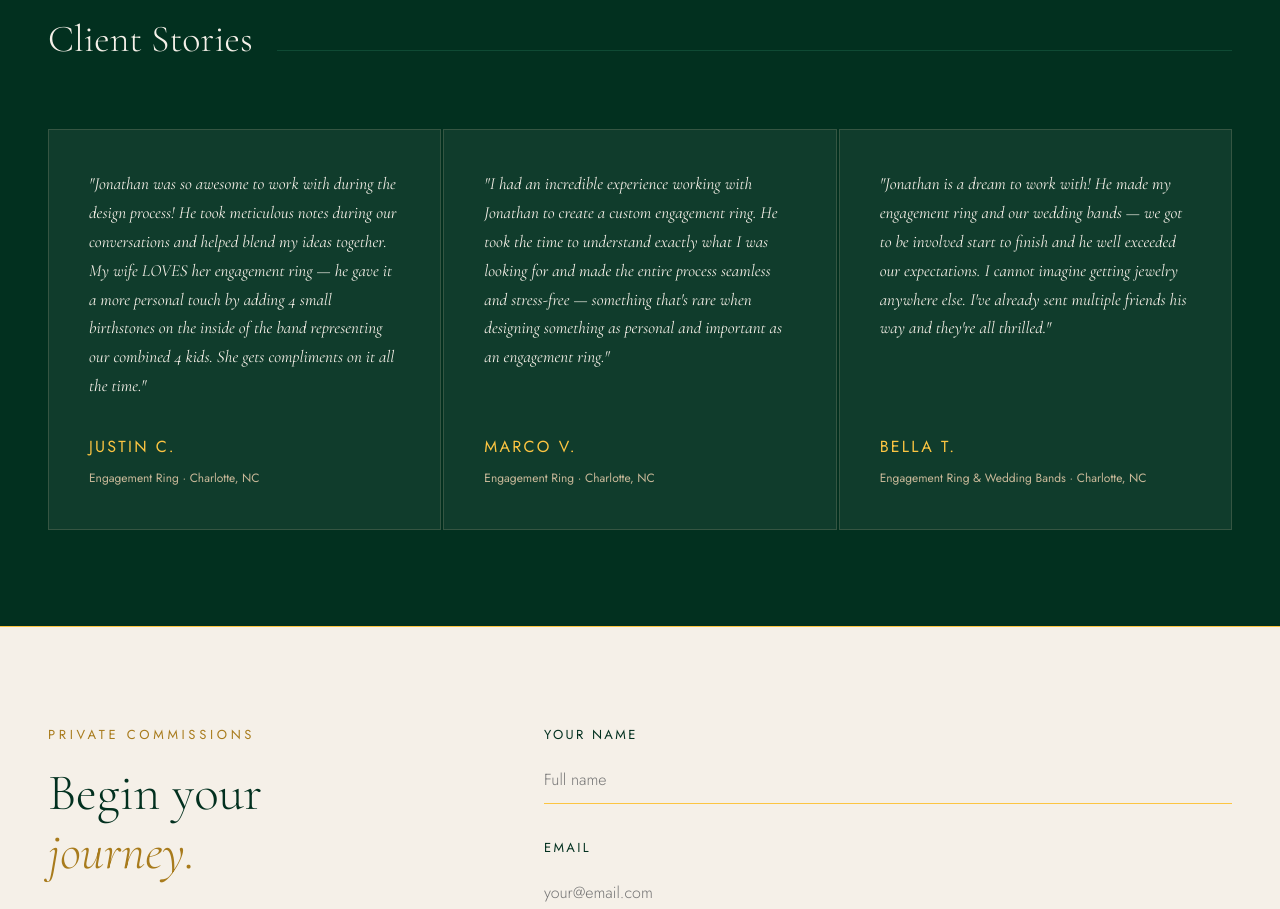
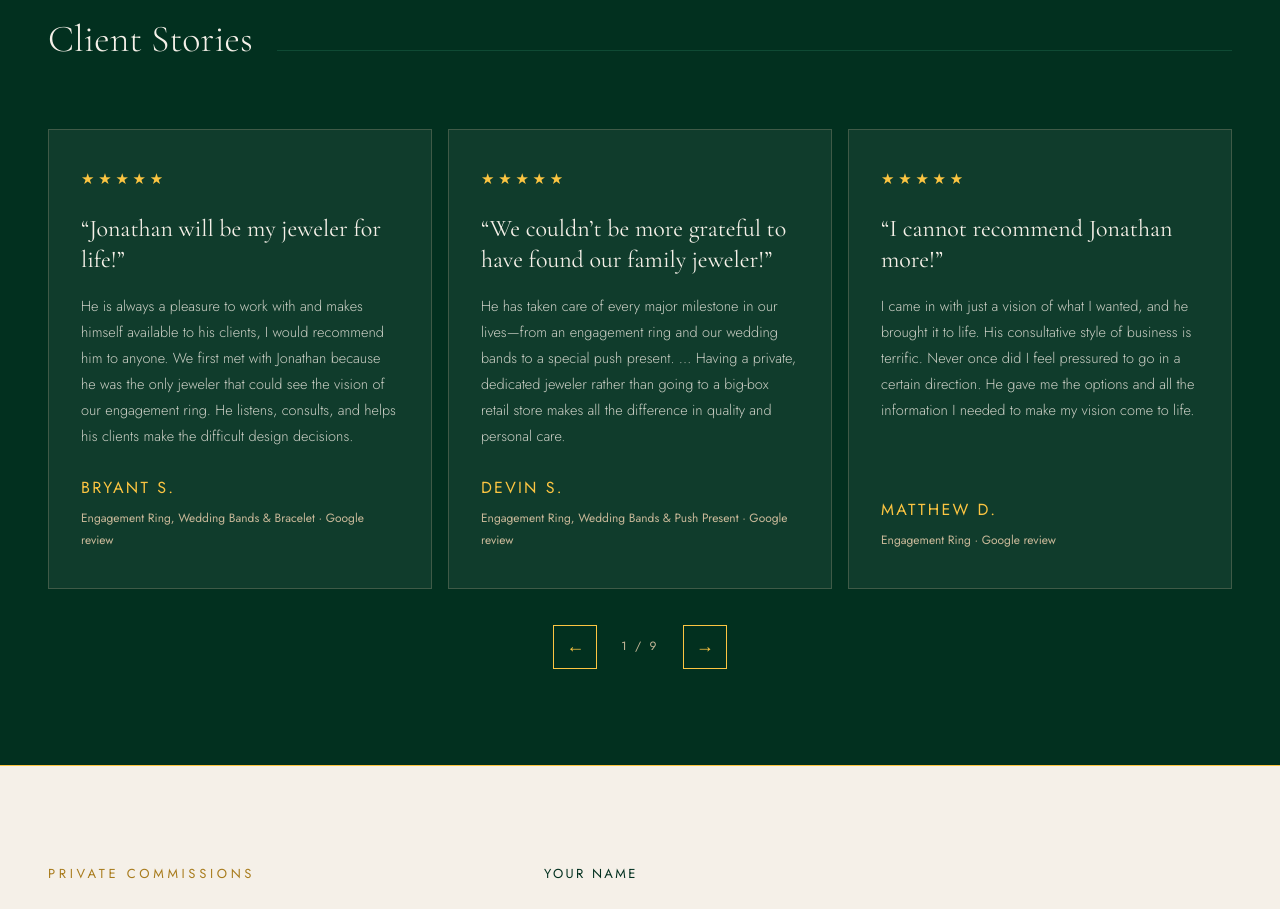
Before and after one commit to JonathanPottow/ja-fine-jewelry, a Next.js app: page / in a window 1280 px wide. Shown: the part 4640-5549 px from the top of the page. Built offline with nearby package versions, Linux system fonts and the light colour scheme; no server answers.

Commit message:
Review carousel with headline quotes, readable review font

```diff
--- /dev/null
+++ b/app/Testimonials.tsx
@@ -0,0 +1,114 @@
+'use client'
+
+import { useRef, useState, useEffect, useCallback } from 'react'
+import styles from './page.module.css'
+
+const reviews = [
+  {
+    headline: "Jonathan will be my jeweler for life!",
+    body: "He is always a pleasure to work with and makes himself available to his clients, I would recommend him to anyone. We first met with Jonathan because he was the only jeweler that could see the vision of our engagement ring. He listens, consults, and helps his clients make the difficult design decisions.",
+    name: 'Bryant S.',
+    piece: 'Engagement Ring, Wedding Bands & Bracelet',
+  },
+  {
+    headline: "We couldn\u2019t be more grateful to have found our family jeweler!",
+    body: "He has taken care of every major milestone in our lives\u2014from an engagement ring and our wedding bands to a special push present. \u2026 Having a private, dedicated jeweler rather than going to a big-box retail store makes all the difference in quality and personal care.",
+    name: 'Devin S.',
+    piece: 'Engagement Ring, Wedding Bands & Push Present',
+  },
+  {
+    headline: "I cannot recommend Jonathan more!",
+    body: "I came in with just a vision of what I wanted, and he brought it to life. His consultative style of business is terrific. Never once did I feel pressured to go in a certain direction. He gave me the options and all the information I needed to make my vision come to life.",
+    name: 'Matthew D.',
+    piece: 'Engagement Ring',
+  },
+  {
+    headline: "Incredible work!",
+    body: "My wife and I both had custom wedding rings made and we absolutely love them. Jonathan did an excellent job guiding us through the process, designing the bands, selecting the perfect stones and everything else along the way.",
+    name: 'David A.',
+    piece: 'Custom Wedding Rings',
+  },
+  {
+    headline: "She gets compliments on it all the time!",
+    body: "Jonathan was so awesome to work with during the design process! He took meticulous notes during our conversations and helped blend my ideas together. \u2026 We are a blended family, so he gave her ring a more personal touch by adding 4 small birthstones on the inside of the band representing our combined 4 kids\u2019 birthstones.",
+    name: 'Justin C.',
+    piece: 'Engagement Ring',
+  },
+  {
+    headline: "I cannot imagine getting jewelry anywhere else.",
+    body: "Jonathan is a dream to work with! He made my engagement ring and our wedding bands \u2014 we got to be involved start to finish and he well exceeded our expectations. \u2026 I\u2019ve already sent multiple friends his way and they\u2019re all thrilled.",
+    name: 'Bella T.',
+    piece: 'Engagement Ring & Wedding Bands',
+  },
+  {
+    headline: "I couldn\u2019t be happier with my experience and my dream ring!",
+    body: "From the very beginning, he took the time to listen to the style I was looking for and made sure I felt comfortable throughout the entire process. He was patient, knowledgeable, and never made me feel pressured or rushed into making a decision.",
+    name: 'Eileen B.',
+    piece: 'Engagement Ring',
+  },
+  {
+    headline: "He is our family jeweler.",
+    body: "Jonathan has helped our family secure very meaningful pieces of fine jewelry. His enthusiasm and sincerity in delivering the jewelry you seek is outstanding. Creative. Great resources. Once his work for you is delivered, he stands behind it.",
+    name: 'Steve B.',
+    piece: 'Fine Jewelry',
+  },
+  {
+    headline: "I had an incredible experience working with Jonathan to create a custom engagement ring.",
+    body: "He took the time to understand exactly what I was looking for and made the entire process seamless and stress-free \u2014 something that\u2019s rare when designing something as personal and important as an engagement ring.",
+    name: 'Marco V.',
+    piece: 'Engagement Ring',
+  },
+]
+
+export default function Testimonials() {
+  const track = useRef<HTMLDivElement>(null)
+  const [index, setIndex] = useState(0)
+
+  const update = useCallback(() => {
+    const el = track.current
+    if (!el) return
+    const card = el.children[0] as HTMLElement | undefined
+    if (!card) return
+    const step = card.offsetWidth + 16
+    setIndex(Math.round(el.scrollLeft / step))
+  }, [])
+
+  useEffect(() => {
+    const el = track.current
+    if (!el) return
+    el.addEventListener('scroll', update, { passive: true })
+    return () => el.removeEventListener('scroll', update)
+  }, [update])
+
+  const go = (dir: number) => {
+    const el = track.current
+    if (!el) return
+    const card = el.children[0] as HTMLElement
+    el.scrollBy({ left: dir * (card.offsetWidth + 16), behavior: 'smooth' })
+  }
+
+  return (
+    <div className={styles.carousel}>
+      <div className={styles.carouselTrack} ref={track} tabIndex={0} aria-label="Client reviews">
+        {reviews.map((t, i) => (
+          <figure key={i} className={styles.reviewCard}>
+            <div className={styles.reviewStars} role="img" aria-label="5 out of 5 stars">★★★★★</div>
+            <blockquote className={styles.reviewQuote}>
+              <p className={styles.reviewHeadline}>&ldquo;{t.headline}&rdquo;</p>
+              <p className={styles.reviewBody}>{t.body}</p>
+            </blockquote>
+            <figcaption className={styles.testimonialMeta}>
+              <span className={styles.testimonialName}>{t.name}</span>
+              <span className={styles.testimonialPiece}>{t.piece} · Google review</span>
+            </figcaption>
+          </figure>
+        ))}
+      </div>
+      <div className={styles.carouselControls}>
+        <button type="button" className={styles.carouselBtn} onClick={() => go(-1)} aria-label="Previous reviews">←</button>
+        <span className={styles.carouselCount}>{Math.min(index + 1, reviews.length)} / {reviews.length}</span>
+        <button type="button" className={styles.carouselBtn} onClick={() => go(1)} aria-label="Next reviews">→</button>
+      </div>
+    </div>
+  )
+}
--- a/app/api/contact/route.ts
+++ b/app/api/contact/route.ts
@@ -54,7 +54,7 @@ export async function POST(req: NextRequest) {
         `<tr><td style="padding:4px 14px 4px 0;color:#8a7a5a;font-size:12px;letter-spacing:0.08em;text-transform:uppercase;white-space:nowrap;vertical-align:top;">${k}</td><td style="padding:4px 0;font-size:15px;">${v}</td></tr>`
       designHtml = `
         <div style="border:1px solid #fcc542;background:#f5f0e8;padding:20px;margin:24px 0;">
-          <p style="margin:0 0 4px;font-size:11px;letter-spacing:0.2em;text-transform:uppercase;color:#fcc542;">Design inquiry from the portfolio</p>
+          <p style="margin:0 0 4px;font-size:11px;letter-spacing:0.2em;text-transform:uppercase;color:#a87b1c;">Design inquiry from the portfolio</p>
           <p style="margin:0 0 14px;font-size:24px;">${designPiece.name}</p>
           <a href="${pageUrl}"><img src="${imgUrl}" width="260" height="260" alt="${designPiece.name}" style="display:block;width:260px;height:260px;object-fit:cover;border:0;margin-bottom:14px;" /></a>
           <table style="border-collapse:collapse;margin-bottom:16px;">
@@ -159,7 +159,7 @@ export async function POST(req: NextRequest) {
         html: `
           <div style="font-family: Georgia, serif; max-width: 600px; margin: 0 auto; padding: 40px 20px; color: #02301f; background: #f5f0e8;">
             <div style="text-align: center; padding-bottom: 32px; border-bottom: 1px solid #fcc542;">
-              <p style="font-size: 11px; letter-spacing: 0.2em; text-transform: uppercase; color: #fcc542; margin: 0 0 8px;">Jonathan Alistair Fine Jewelry</p>
+              <p style="font-size: 11px; letter-spacing: 0.2em; text-transform: uppercase; color: #a87b1c; margin: 0 0 8px;">Jonathan Alistair Fine Jewelry</p>
               <h1 style="font-size: 32px; font-weight: 400; margin: 0; color: #02301f;">Your jeweler. <em>For life.</em></h1>
             </div>
             <div style="padding: 40px 0;">
@@ -169,9 +169,9 @@ export async function POST(req: NextRequest) {
               <p style="line-height: 1.8; color: #0f4a34;">Every piece begins with a conversation — and yours has just started.</p>
             </div>
             <div style="text-align: center; padding-top: 32px; border-top: 1px solid #fcc542;">
-              <p style="font-size: 11px; letter-spacing: 0.15em; text-transform: uppercase; color: #fcc542; margin: 0 0 8px;">Charlotte, North Carolina</p>
+              <p style="font-size: 11px; letter-spacing: 0.15em; text-transform: uppercase; color: #a87b1c; margin: 0 0 8px;">Charlotte, North Carolina</p>
               <p style="font-size: 11px; color: #888; margin: 0;">
-                <a href="https://www.jafinejewelry.com" style="color: #fcc542; text-decoration: none;">jafinejewelry.com</a>
+                <a href="https://www.jafinejewelry.com" style="color: #a87b1c; text-decoration: none;">jafinejewelry.com</a>
               </p>
             </div>
           </div>
--- a/app/api/portal/login/route.ts
+++ b/app/api/portal/login/route.ts
@@ -28,11 +28,11 @@ export async function POST(req: Request) {
       to: email,
       replyTo: 'jonathan@jafinejewelry.com',
       subject: 'Your private client portal link',
-      html: `<div style="font-family:Georgia,serif;max-width:480px;margin:0 auto;color:#0f2240;padding:24px">
-        <p style="letter-spacing:.2em;font-size:12px;color:#a08030;text-transform:uppercase">Jonathan Alistair Fine Jewelry</p>
+      html: `<div style="font-family:Georgia,serif;max-width:480px;margin:0 auto;color:#02301f;padding:24px">
+        <p style="letter-spacing:.2em;font-size:12px;color:#a87b1c;text-transform:uppercase">Jonathan Alistair Fine Jewelry</p>
         <h2 style="font-weight:300">Welcome back${name}</h2>
         <p>Tap below to open your private client portal. This link expires in 15 minutes and is only for you. Please don't forward it.</p>
-        <p style="margin:28px 0"><a href="${link}" style="background:#0f2240;color:#f5f0e8;padding:14px 28px;text-decoration:none;letter-spacing:.15em;font-size:12px;text-transform:uppercase">Open my portal</a></p>
+        <p style="margin:28px 0"><a href="${link}" style="background:#02301f;color:#f5f0e8;padding:14px 28px;text-decoration:none;letter-spacing:.15em;font-size:12px;text-transform:uppercase">Open my portal</a></p>
         <p style="font-size:13px;color:#555">If you didn't request this, you can safely ignore this email.</p></div>`,
     })
   } catch (e) {
--- a/app/page.module.css
+++ b/app/page.module.css
@@ -328,6 +328,80 @@
   color: var(--tan);
 }
 .testimonialPiece { font-size: 12px; color: #c9b99a; }
+
+/* ─── REVIEW CAROUSEL ─── */
+.carousel { position: relative; }
+.carouselTrack {
+  display: flex;
+  gap: 16px;
+  overflow-x: auto;
+  scroll-snap-type: x mandatory;
+  scrollbar-width: none;
+  padding-bottom: 4px;
+}
+.carouselTrack::-webkit-scrollbar { display: none; }
+.carouselTrack:focus-visible { outline: 1px solid var(--tan); outline-offset: 4px; }
+.reviewCard {
+  flex: 0 0 calc((100% - 32px) / 3);
+  scroll-snap-align: start;
+  background: rgba(255,255,255,0.06);
+  border: 0.5px solid rgba(201,185,154,0.25);
+  padding: 2.25rem 2rem;
+  margin: 0;
+  display: flex;
+  flex-direction: column;
+  gap: 1.25rem;
+  min-width: 0;
+}
+.reviewStars { color: var(--tan); font-size: 15px; letter-spacing: 0.25em; }
+.reviewQuote {
+  font-family: var(--font-sans);
+  font-size: 15.5px;
+  font-weight: 300;
+  font-style: normal;
+  line-height: 1.8;
+  color: var(--cream);
+  margin: 0;
+  flex: 1;
+}
+.reviewHeadline {
+  font-family: var(--font-serif);
+  font-size: 24px;
+  font-weight: 500;
+  font-style: normal;
+  line-height: 1.3;
+  color: var(--cream);
+  margin: 0 0 1.1rem;
+}
+.reviewBody {
+  font-family: var(--font-sans);
+  font-size: 14.5px;
+  font-weight: 300;
+  line-height: 1.8;
+  color: rgba(245,240,232,0.82);
+  margin: 0;
+}
+.carouselControls {
+  display: flex;
+  align-items: center;
+  justify-content: center;
+  gap: 1.5rem;
+  margin-top: 2rem;
+}
+.carouselBtn {
+  width: 44px;
+  height: 44px;
+  background: transparent;
+  color: var(--tan);
+  border: 1px solid var(--tan);
+  font-size: 18px;
+  cursor: pointer;
+  transition: background 0.2s, color 0.2s;
+}
+.carouselBtn:hover { background: var(--tan); color: var(--espresso); }
+.carouselCount { font-size: 12px; letter-spacing: 0.2em; color: #c9b99a; }
+@media (max-width: 1000px) { .reviewCard { flex-basis: calc((100% - 16px) / 2); } }
+@media (max-width: 640px) { .reviewCard { flex-basis: 88%; padding: 1.75rem 1.5rem; } }
 
 /* ─── CONTACT ─── */
 .contactSection { background: var(--cream); padding: 6rem 3rem; border-top: 0.5px solid var(--tan); }
--- a/app/page.tsx
+++ b/app/page.tsx
@@ -2,6 +2,7 @@ import Link from 'next/link'
 import styles from './page.module.css'
 import ContactForm from './ContactForm'
 import PortfolioGrid from './PortfolioGrid'
+import Testimonials from './Testimonials'
 
 const localBusinessJsonLd = {
   '@context': 'https://schema.org',
@@ -42,7 +43,7 @@ const localBusinessJsonLd = {
   aggregateRating: {
     '@type': 'AggregateRating',
     ratingValue: '5.0',
-    reviewCount: '63',
+    reviewCount: '71',
     bestRating: '5',
     worstRating: '1',
   },
@@ -213,33 +214,7 @@ export default function Home() {
             <h2 className={styles.sectionTitleLight}>Client Stories</h2>
             <div className={styles.sectionLineDark} />
           </div>
-          <div className={styles.testimonialsGrid}>
-            {[
-              {
-                quote: "Jonathan was so awesome to work with during the design process! He took meticulous notes during our conversations and helped blend my ideas together. My wife LOVES her engagement ring — he gave it a more personal touch by adding 4 small birthstones on the inside of the band representing our combined 4 kids. She gets compliments on it all the time.",
-                name: "Justin C.",
-                piece: "Engagement Ring · Charlotte, NC"
-              },
-              {
-                quote: "I had an incredible experience working with Jonathan to create a custom engagement ring. He took the time to understand exactly what I was looking for and made the entire process seamless and stress-free — something that's rare when designing something as personal and important as an engagement ring.",
-                name: "Marco V.",
-                piece: "Engagement Ring · Charlotte, NC"
-              },
-              {
-                quote: "Jonathan is a dream to work with! He made my engagement ring and our wedding bands — we got to be involved start to finish and he well exceeded our expectations. I cannot imagine getting jewelry anywhere else. I've already sent multiple friends his way and they're all thrilled.",
-                name: "Bella T.",
-                piece: "Engagement Ring & Wedding Bands · Charlotte, NC"
-              },
-            ].map((t, i) => (
-              <div key={i} className={`${styles.testimonialCard} fade-up delay-${i+1}`}>
-                <p className={styles.testimonialQuote}>"{t.quote}"</p>
-                <div className={styles.testimonialMeta}>
-                  <span className={styles.testimonialName}>{t.name}</span>
-                  <span className={styles.testimonialPiece}>{t.piece}</span>
-                </div>
-              </div>
-            ))}
-          </div>
+          <Testimonials />
         </div>
       </section>
 
```
Also changed, not shown: public/og-image.jpg.
